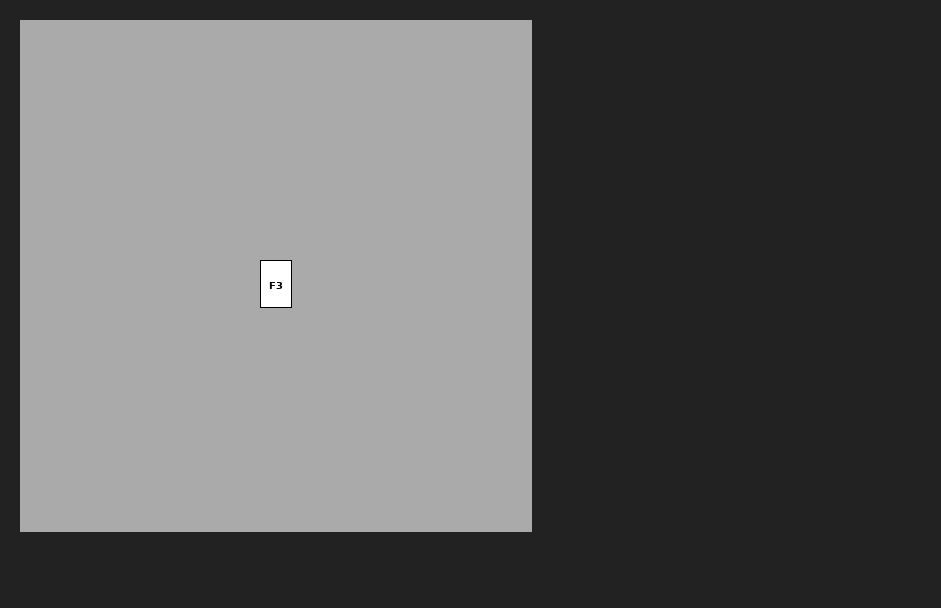
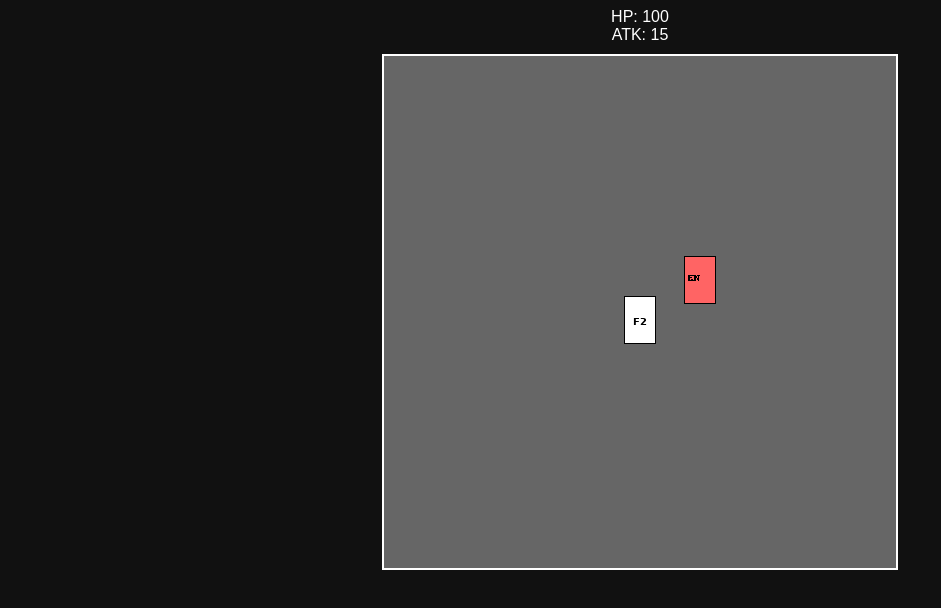
Before and after one commit to SamMecoilman/mobotaro-test, a plain HTML site: page index.html in a window 1280 px wide. Shown: the whole page, without its empty margins (0-941 px from the left). Drawn offline with Linux system fonts and the light colour scheme.

Commit message:
Add files via upload

```diff
--- a/index.html
+++ b/index.html
@@ -2,12 +2,17 @@
 <html lang="ja">
 <head>
   <meta charset="UTF-8">
-  <title>モブ太郎テスト（仮スプライト）</title>
+  <title>モブ太郎 戦闘テスト</title>
   <link rel="stylesheet" href="style.css">
 </head>
 <body>
+  <div id="ui">
+    <div>HP: <span id="hp">100</span></div>
+    <div>ATK: <span id="atk">15</span></div>
+  </div>
   <div id="game">
-    <img id="player" src="images/mob_front_frame_2.png" alt="Mob Taro">
+    <img id="player" src="images/mob_front_frame_2.png" alt="Mob">
+    <img id="enemy" src="images/enemy.png" alt="Enemy" style="top: 200px; left: 300px;">
   </div>
   <script src="main.js"></script>
 </body>
--- a/main.js
+++ b/main.js
@@ -1,28 +1,25 @@
 (() => {
-  const directions = ["front", "back", "left", "right"];
-  const frames = { front: [], back: [], left: [], right: [] };
+  const player = document.getElementById("player");
+  const enemy = document.getElementById("enemy");
+  const hpEl = document.getElementById("hp");
+  const atkEl = document.getElementById("atk");
+  const speed = 2;
   const keys = { ArrowUp: false, ArrowDown: false, ArrowLeft: false, ArrowRight: false };
   let direction = "front";
-  let frameIndex = 1;
+  let frameIndex = 0;
   let x = 240, y = 240;
-  const speed = 2;
-  const game = document.getElementById("game");
-  const player = document.getElementById("player");
+  let hp = 100, atk = 15;
 
-  directions.forEach(dir => {
-    for (let i = 1; i <= 3; i++) {
-      const img = new Image();
-      img.src = "images/mob_" + dir + "_frame_" + i + ".png";
-      frames[dir].push(img);
-    }
-  });
+  function updateUI() {
+    hpEl.textContent = hp;
+    atkEl.textContent = atk;
+  }
 
   function updatePosition() {
-    if (keys.ArrowUp) { direction = "back"; y -= speed; }
-    else if (keys.ArrowDown) { direction = "front"; y += speed; }
-    else if (keys.ArrowLeft) { direction = "left"; x -= speed; }
-    else if (keys.ArrowRight) { direction = "right"; x += speed; }
-
+    if (keys.ArrowUp) y -= speed;
+    if (keys.ArrowDown) y += speed;
+    if (keys.ArrowLeft) x -= speed;
+    if (keys.ArrowRight) x += speed;
     player.style.left = x + "px";
     player.style.top = y + "px";
   }
@@ -30,12 +27,38 @@
   function animate() {
     updatePosition();
     frameIndex = (frameIndex + 1) % 3;
-    player.src = frames[direction][frameIndex].src;
+    player.src = `images/mob_${direction}_frame_${frameIndex + 1}.png`;
     setTimeout(() => requestAnimationFrame(animate), 150);
   }
 
-  window.addEventListener("keydown", e => keys[e.key] = true);
-  window.addEventListener("keyup", e => keys[e.key] = false);
+  function showDamage(amount, target) {
+    const dmg = document.createElement("div");
+    dmg.className = "damage";
+    dmg.textContent = amount + "!";
+    const rect = target.getBoundingClientRect();
+    dmg.style.left = (rect.left + 5) + "px";
+    dmg.style.top = (rect.top - 20) + "px";
+    document.body.appendChild(dmg);
+    setTimeout(() => dmg.remove(), 1000);
+  }
 
+  function checkHit() {
+    const px = x, py = y;
+    const ex = parseInt(enemy.style.left), ey = parseInt(enemy.style.top);
+    const dx = px - ex, dy = py - ey;
+    if (Math.abs(dx) < 32 && Math.abs(dy) < 48) {
+      showDamage(atk, enemy);
+    }
+  }
+
+  window.addEventListener("keydown", e => {
+    if (e.key.startsWith("Arrow")) keys[e.key] = true;
+    if (e.key === " ") checkHit(); // spacebar attack
+  });
+  window.addEventListener("keyup", e => {
+    if (e.key.startsWith("Arrow")) keys[e.key] = false;
+  });
+
+  updateUI();
   requestAnimationFrame(animate);
 })();
--- a/style.css
+++ b/style.css
@@ -1,22 +1,35 @@
 body {
-  background: #222;
-  margin: 0;
-  padding: 20px;
+  background: #111;
+  color: #fff;
+  font-family: sans-serif;
+}
+#ui {
+  text-align: center;
+  margin-bottom: 10px;
 }
 #game {
   position: relative;
   width: 512px;
   height: 512px;
-  background: #aaa;
+  background: #666;
+  margin: auto;
+  image-rendering: pixelated;
   overflow: hidden;
-  image-rendering: pixelated;
+  border: 2px solid white;
 }
-
-#player {
-  position: absolute; /* ←これがないと動かない */
-  top: 240px;
-  left: 240px;
+#player, #enemy {
+  position: absolute;
   width: 32px;
   height: 48px;
-  image-rendering: pixelated;
 }
+.damage {
+  position: absolute;
+  color: red;
+  font-weight: bold;
+  pointer-events: none;
+  animation: floatUp 1s ease-out forwards;
+}
+@keyframes floatUp {
+  from { opacity: 1; transform: translateY(0); }
+  to { opacity: 0; transform: translateY(-30px); }
+}
```
Also changed, not shown: images/enemy.png (added).
